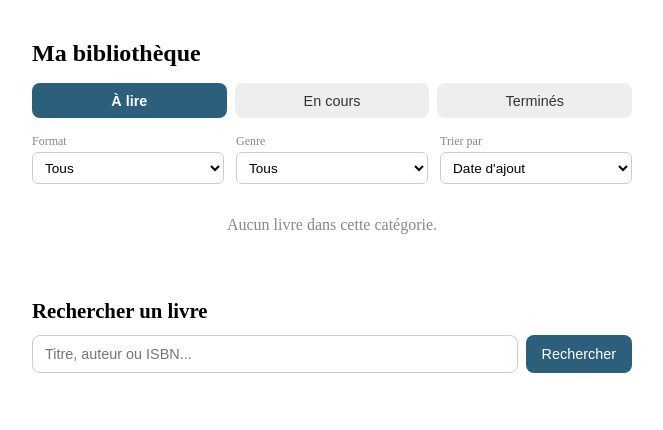
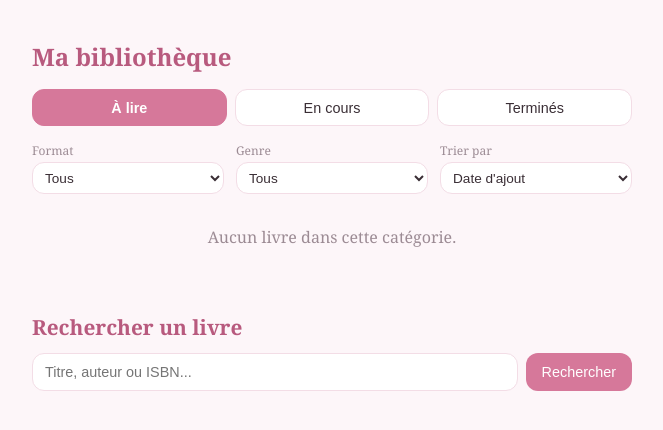
Before and after one commit to louiserun/book-tracker, an Angular app: page / in a window 1280 px wide. Shown: the top 430 px of the page, without its empty margins (308-971 px from the left). Built offline with nearby package versions, Linux system fonts and the light colour scheme.

Commit message:
nouvelle identité visuelle : palette rose/lavande

```diff
--- a/src/app/features/book-detail/book-detail/book-detail.scss
+++ b/src/app/features/book-detail/book-detail/book-detail.scss
@@ -7,7 +7,7 @@
 .back {
   background: none;
   border: none;
-  color: #2c5f7c;
+  color: var(--color-primary);
   font-size: 0.9rem;
   cursor: pointer;
   padding: 0;
@@ -29,16 +29,18 @@
     width: 140px;
     height: 210px;
     object-fit: cover;
-    border-radius: 8px;
-    background: #ddd;
+    border-radius: var(--radius);
+    background: var(--color-border);
   }
 
   input {
     width: 100%;
     padding: 0.4rem 0.6rem;
-    border: 1px solid #ccc;
+    border: 1px solid var(--color-border);
     border-radius: 6px;
     font-size: 0.8rem;
+    background: var(--color-surface);
+    color: var(--color-text);
   }
 }
 
@@ -47,28 +49,31 @@
   font-size: 1.2rem;
   font-weight: 600;
   border: none;
-  border-bottom: 1px solid #ddd;
+  border-bottom: 1px solid var(--color-border);
   padding: 0.4rem 0;
   margin-bottom: 0.5rem;
+  color: var(--color-text);
+  background: transparent;
 
   &:focus {
     outline: none;
-    border-color: #2c5f7c;
+    border-color: var(--color-primary);
   }
 }
 
 .author-input {
   width: 100%;
   font-size: 0.95rem;
-  color: #555;
+  color: var(--color-text-muted);
   border: none;
-  border-bottom: 1px solid #ddd;
+  border-bottom: 1px solid var(--color-border);
   padding: 0.4rem 0;
   margin-bottom: 1rem;
+  background: transparent;
 
   &:focus {
     outline: none;
-    border-color: #2c5f7c;
+    border-color: var(--color-primary);
   }
 }
 
@@ -87,27 +92,29 @@
   button {
     flex: 1;
     padding: 0.5rem;
-    border: none;
-    border-radius: 8px;
-    background: #eee;
-    color: #333;
+    border: 1px solid var(--color-border);
+    border-radius: var(--radius);
+    background: var(--color-surface);
+    color: var(--color-text);
     font-size: 0.85rem;
     cursor: pointer;
 
     &:hover:not(.active) {
-      background: #ddd;
+      background: var(--color-border);
     }
   }
 }
 
 .status-group button.active {
-  background: #3d8361;
+  background: var(--color-success);
+  border-color: var(--color-success);
   color: white;
   font-weight: 600;
 }
 
 .format-group button.active {
-  background: #b5651d;
+  background: var(--color-accent);
+  border-color: var(--color-accent);
   color: white;
   font-weight: 600;
 }
@@ -118,7 +125,7 @@
   label {
     display: block;
     font-size: 0.8rem;
-    color: #888;
+    color: var(--color-text-muted);
     margin-bottom: 0.3rem;
   }
 
@@ -126,15 +133,17 @@
   textarea {
     width: 100%;
     padding: 0.5rem 0.6rem;
-    border: 1px solid #ccc;
+    border: 1px solid var(--color-border);
     border-radius: 6px;
     font-size: 0.9rem;
     font-family: inherit;
     resize: vertical;
+    background: var(--color-surface);
+    color: var(--color-text);
 
     &:focus {
       outline: none;
-      border-color: #2c5f7c;
+      border-color: var(--color-primary);
     }
   }
 }
@@ -145,11 +154,11 @@
   font-size: 1.5rem;
 
   span {
-    color: #ddd;
+    color: var(--color-border);
     cursor: pointer;
 
     &.filled {
-      color: #f0a500;
+      color: var(--color-accent);
     }
   }
 }
@@ -157,7 +166,7 @@
 .dates {
   p {
     font-size: 0.8rem;
-    color: #888;
+    color: var(--color-text-muted);
     margin: 0.2rem 0;
   }
 }
@@ -171,27 +180,27 @@
     flex: 1;
     padding: 0.7rem;
     border: none;
-    border-radius: 8px;
+    border-radius: var(--radius);
     font-size: 0.9rem;
     cursor: pointer;
   }
 
   .save {
-    background: #2c5f7c;
+    background: var(--color-primary);
     color: white;
 
     &:hover {
-      background: #244c65;
+      background: var(--color-primary-dark);
     }
   }
 
   .delete {
-    background: #fff;
-    color: #c0392b;
-    border: 1px solid #c0392b;
+    background: var(--color-surface);
+    color: var(--color-danger);
+    border: 1px solid var(--color-danger);
 
     &:hover {
-      background: #fdecea;
+      background: #fbe9e9;
     }
   }
 }
--- a/src/app/features/book-lookup/book-lookup/book-lookup.scss
+++ b/src/app/features/book-lookup/book-lookup/book-lookup.scss
@@ -6,6 +6,7 @@
   h2 {
     font-size: 1.3rem;
     margin-bottom: 0.75rem;
+    color: var(--color-primary-dark);
   }
 }
 
@@ -17,40 +18,42 @@
   input {
     flex: 1;
     padding: 0.6rem 0.75rem;
-    border: 1px solid #ccc;
-    border-radius: 8px;
+    border: 1px solid var(--color-border);
+    border-radius: var(--radius);
     font-size: 0.9rem;
+    background: var(--color-surface);
+    color: var(--color-text);
 
     &:focus {
       outline: none;
-      border-color: #2c5f7c;
+      border-color: var(--color-primary);
     }
   }
 
   button {
     padding: 0.6rem 1rem;
     border: none;
-    border-radius: 8px;
-    background: #2c5f7c;
+    border-radius: var(--radius);
+    background: var(--color-primary);
     color: white;
     font-size: 0.9rem;
     cursor: pointer;
     white-space: nowrap;
 
     &:hover {
-      background: #244c65;
+      background: var(--color-primary-dark);
     }
   }
 }
 
 .status {
   text-align: center;
-  color: #888;
+  color: var(--color-text-muted);
   font-size: 0.9rem;
   margin: 1rem 0;
 
   &.error {
-    color: #b5651d;
+    color: var(--color-warning);
   }
 }
 
@@ -64,15 +67,16 @@
   display: flex;
   gap: 0.75rem;
   padding: 0.5rem;
-  border: 1px solid #eee;
-  border-radius: 8px;
+  background: var(--color-surface);
+  border: 1px solid var(--color-border);
+  border-radius: var(--radius);
 
   img {
     width: 50px;
     height: 75px;
     object-fit: cover;
-    border-radius: 4px;
-    background: #ddd;
+    border-radius: 6px;
+    background: var(--color-border);
     flex-shrink: 0;
   }
 }
@@ -86,11 +90,12 @@
   h3 {
     font-size: 0.95rem;
     margin: 0;
+    color: var(--color-text);
   }
 
   p {
     font-size: 0.85rem;
-    color: #666;
+    color: var(--color-text-muted);
     margin: 0;
   }
 
@@ -99,13 +104,13 @@
     padding: 0.3rem 0.7rem;
     border: none;
     border-radius: 6px;
-    background: #3d8361;
+    background: var(--color-accent);
     color: white;
     font-size: 0.8rem;
     cursor: pointer;
 
     &:hover {
-      background: #326b4f;
+      background: var(--color-accent-dark);
     }
   }
 }
--- a/src/app/features/library/library/library.scss
+++ b/src/app/features/library/library/library.scss
@@ -6,6 +6,7 @@
   h1 {
     font-size: 1.5rem;
     margin-bottom: 1rem;
+    color: var(--color-primary-dark);
   }
 }
 
@@ -18,76 +19,24 @@
     flex: 1;
     padding: 0.6rem 0.5rem;
     border: none;
-    border-radius: 8px;
-    background: #eee;
-    color: #333;
+    border-radius: var(--radius);
+    background: var(--color-surface);
+    border: 1px solid var(--color-border);
+    color: var(--color-text);
     font-size: 0.9rem;
     cursor: pointer;
     transition: background 0.15s ease;
 
     &.active {
-      background: #2c5f7c;
+      background: var(--color-primary);
+      border-color: var(--color-primary);
       color: white;
       font-weight: 600;
     }
 
     &:hover:not(.active) {
-      background: #ddd;
+      background: var(--color-border);
     }
-  }
-}
-
-.empty {
-  text-align: center;
-  color: #888;
-  margin-top: 2rem;
-}
-
-.book-list {
-  display: flex;
-  flex-direction: column;
-  gap: 0.75rem;
-}
-
-.book-card {
-    cursor: pointer;
-  display: flex;
-  gap: 0.75rem;
-  padding: 0.5rem;
-  border: 1px solid #eee;
-  border-radius: 8px;
-
-  img {
-    width: 60px;
-    height: 90px;
-    object-fit: cover;
-    border-radius: 4px;
-    background: #ddd;
-    flex-shrink: 0;
-  }
-}
-
-.book-info {
-  display: flex;
-  flex-direction: column;
-  justify-content: center;
-
-  h3 {
-    font-size: 1rem;
-    margin: 0 0 0.25rem;
-  }
-
-  p {
-    font-size: 0.85rem;
-    color: #666;
-    margin: 0;
-  }
-
-  .days-in-pal {
-    margin-top: 0.35rem;
-    font-size: 0.75rem;
-    color: #b5651d;
-    font-weight: 600;
   }
 }
 
@@ -105,16 +54,78 @@
   label {
     display: block;
     font-size: 0.75rem;
-    color: #888;
+    color: var(--color-text-muted);
     margin-bottom: 0.2rem;
   }
 
   select {
     width: 100%;
     padding: 0.4rem 0.5rem;
-    border: 1px solid #ccc;
-    border-radius: 6px;
+    border: 1px solid var(--color-border);
+    border-radius: var(--radius);
     font-size: 0.85rem;
-    background: white;
+    background: var(--color-surface);
+    color: var(--color-text);
   }
 }
+
+.empty {
+  text-align: center;
+  color: var(--color-text-muted);
+  margin-top: 2rem;
+}
+
+.book-list {
+  display: flex;
+  flex-direction: column;
+  gap: 0.75rem;
+}
+
+.book-card {
+  display: flex;
+  gap: 0.75rem;
+  padding: 0.5rem;
+  background: var(--color-surface);
+  border: 1px solid var(--color-border);
+  border-radius: var(--radius);
+  cursor: pointer;
+  transition: box-shadow 0.15s ease;
+
+  &:hover {
+    box-shadow: 0 2px 8px rgba(214, 120, 154, 0.15);
+  }
+
+  img {
+    width: 60px;
+    height: 90px;
+    object-fit: cover;
+    border-radius: 6px;
+    background: var(--color-border);
+    flex-shrink: 0;
+  }
+}
+
+.book-info {
+  display: flex;
+  flex-direction: column;
+  justify-content: center;
+
+  h3 {
+    font-size: 1rem;
+    margin: 0 0 0.25rem;
+    color: var(--color-text);
+  }
+
+  p {
+    font-size: 0.85rem;
+    color: var(--color-text-muted);
+    margin: 0;
+  }
+
+  .days-in-pal {
+    margin-top: 0.35rem;
+    font-size: 0.75rem;
+    color: var(--color-warning);
+    font-weight: 600;
+  }
+}
--- a/src/styles.scss
+++ b/src/styles.scss
@@ -1 +1,24 @@
 /* You can add global styles to this file, and also import other style files */
+:root {
+  --color-primary: #D6789A;
+  --color-primary-dark: #B85A7E;
+  --color-accent: #9B7FC7;
+  --color-accent-dark: #7E63A8;
+  --color-success: #7FB88A;
+  --color-warning: #E8A24C;
+  --color-danger: #D96C6C;
+
+  --color-bg: #FDF6F9;
+  --color-surface: #FFFFFF;
+  --color-text: #3A2E35;
+  --color-text-muted: #9C8B94;
+  --color-border: #F3DDE6;
+
+  --radius: 12px;
+}
+
+body {
+  background: var(--color-bg);
+  color: var(--color-text);
+  font-family: 'Georgia', 'Iowan Old Style', serif;
+}
```
